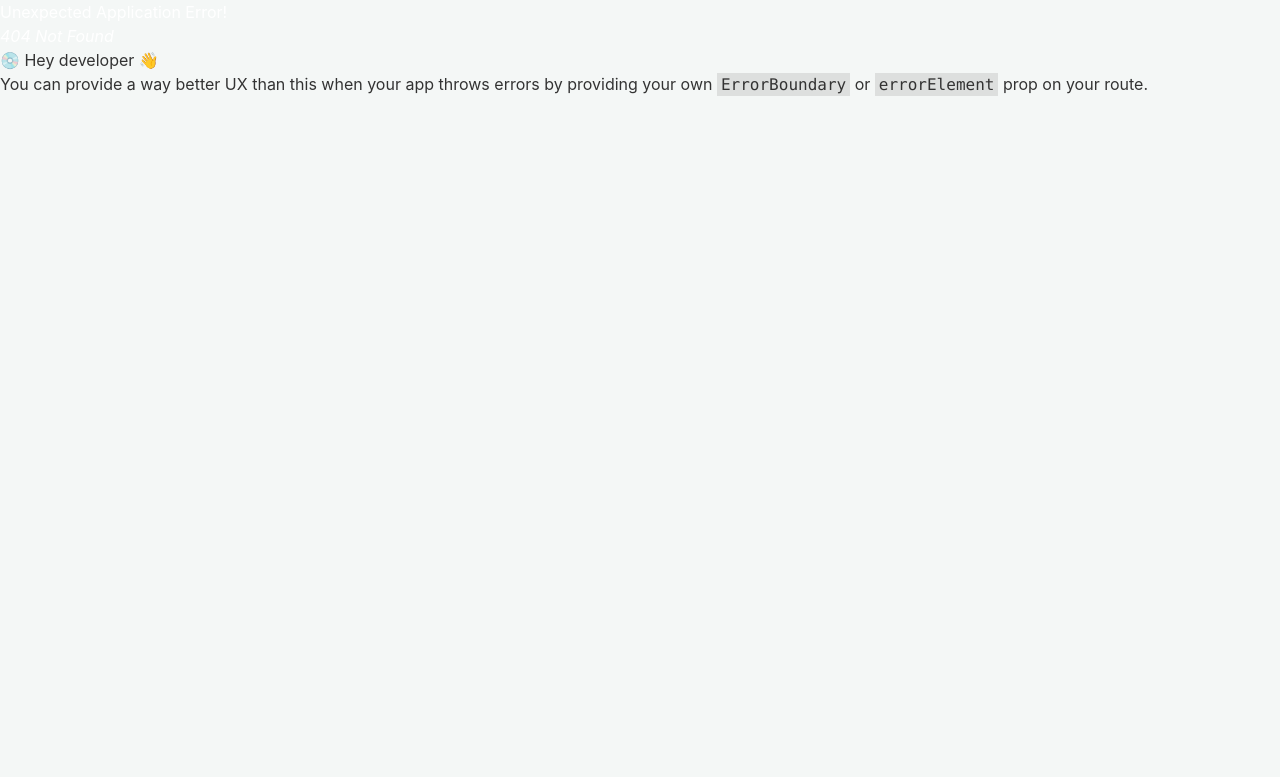
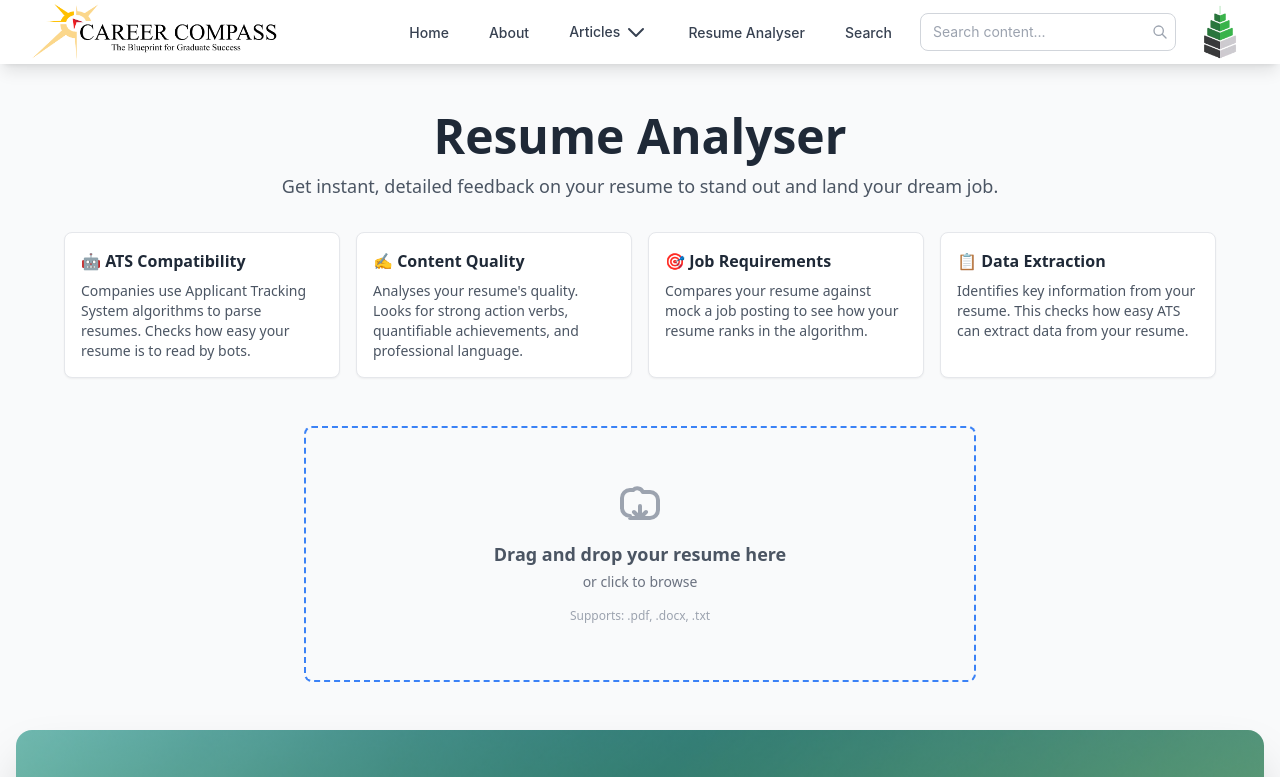
Before and after one commit to lachho/blog, a React (Create React App) app: page /resume-analyser/unlocked in a window 1280 px wide. Before the commit this address had no page. Shown: the top 777 px of the page. Built offline with nearby package versions, Linux system fonts and the light colour scheme.

Commit message:
added backdoor for analyser

```diff
--- a/src/App.js
+++ b/src/App.js
@@ -67,6 +67,10 @@ const router = createBrowserRouter([
       {
         path: "resume-analyser",
         element: <MainPage />
+      },
+      {
+        path: "resume-analyser/unlocked",
+        element: <MainPage bypassUnderConstruction />
       },
       {
         path: "job-description",
--- a/src/components/resume-analyser/AnalysisDashboard.js
+++ b/src/components/resume-analyser/AnalysisDashboard.js
@@ -26,7 +26,7 @@ const AnalysisDashboard = ({ results }) => {
   const { overall, ats, content, sections } = results;
 
   return (
-    <div className="mt-8">
+    <div className="mt-8 px-4 md:px-16">
       <h2 className="text-3xl font-bold text-center text-gray-800">Your Analysis is Ready</h2>
 
       {/* Overall Score Section */}
--- a/src/components/resume-analyser/FileUpload.js
+++ b/src/components/resume-analyser/FileUpload.js
@@ -1,6 +1,6 @@
 import React from 'react';
 
-const FileUpload = ({ onFileSelect, disabled }) => {
+const FileUpload = ({ onFileSelect }) => {
   const handleFileChange = (event) => {
     const files = event.target.files;
     if (files && files.length > 0) {
@@ -12,7 +12,9 @@ const FileUpload = ({ onFileSelect, disabled }) => {
     <div className="w-full max-w-2xl mx-auto">
         <label
             htmlFor="file-upload"
-            className={`relative flex flex-col items-center justify-center w-full h-64 border-2 border-dashed rounded-lg cursor-pointer bg-gray-50 hover:bg-gray-100 ${disabled ? 'border-gray-300' : 'border-blue-500'}`}
+            className={
+              "relative flex flex-col items-center justify-center w-full h-64 border-2 border-dashed rounded-lg cursor-pointer bg-gray-50 hover:bg-gray-100 border-blue-500"
+            }
         >
             <div className="text-center">
                 <svg className="w-12 h-12 mx-auto text-gray-400" fill="none" stroke="currentColor" viewBox="0 0 24 24" xmlns="http://www.w3.org/2000/svg"><path strokeLinecap="round" strokeLinejoin="round" strokeWidth="2" d="M7 16a4 4 0 01-4-4V7a4 4 0 014-4h1.586A3 3 0 0113.414 4H17a4 4 0 014 4v5a4 4 0 01-4 4H7z"></path><path strokeLinecap="round" strokeLinejoin="round" strokeWidth="2" d="M12 11v6m0 0l-3-3m3 3l3-3"></path></svg>
@@ -28,7 +30,6 @@ const FileUpload = ({ onFileSelect, disabled }) => {
                 className="hidden"
                 accept=".pdf,.docx,.txt"
                 onChange={handleFileChange}
-                disabled={disabled}
             />
         </label>
     </div>
--- a/src/components/resume-analyser/MainPage.js
+++ b/src/components/resume-analyser/MainPage.js
@@ -5,10 +5,14 @@ import Footer from '../info-site/Footer';
 import ExportButtons from './ExportButtons';
 import UnderConstruction from './UnderConstruction';
 import PDCAdvertisement from '../info-site/common/PDCAdvertisement';
+import { parseFile } from '../../utils/fileParser';
+import { analyseResume } from '../../utils/resumeAnalyser';
 
-const MainPage = () => {
+const MainPage = ({ bypassUnderConstruction = false }) => {
   const [analysisResults, setAnalysisResults] = useState(null);
   const [showModal, setShowModal] = useState(false);
+  const [loading, setLoading] = useState(false);
+  const [error, setError] = useState(null);
 
   const handleInteraction = (e) => {
     e.preventDefault();
@@ -17,21 +21,36 @@ const MainPage = () => {
   };
 
   const handleFileSelect = async (files) => {
-    handleInteraction({ preventDefault: () => {}, stopPropagation: () => {} });
+    setError(null);
+    setLoading(true);
+    setAnalysisResults(null);
+    try {
+      const parsingResult = await parseFile(files[0]);
+      const results = await analyseResume(parsingResult);
+      setAnalysisResults(results);
+    } catch (err) {
+      setError(typeof err === 'string' ? err : 'Failed to analyse resume.');
+    } finally {
+      setLoading(false);
+    }
   };
 
   return (
     <div className="bg-gray-50 min-h-screen font-sans flex flex-col relative">
       {/* Interactive Overlay */}
-      <div
-        className="absolute inset-0 z-40 cursor-pointer pointer-events-auto"
-        onClick={handleInteraction}
-      />
+      {!bypassUnderConstruction && (
+        <div
+          className="absolute inset-0 z-40 cursor-pointer pointer-events-auto"
+          onClick={handleInteraction}
+        />
+      )}
 
       {/* Under Construction Modal */}
-      <UnderConstruction isOpen={showModal} onClose={() => setShowModal(false)} />
+      {!bypassUnderConstruction && (
+        <UnderConstruction isOpen={showModal} onClose={() => setShowModal(false)} />
+      )}
 
-      <div className="container mx-auto px-4 py-8 md:py-12 flex-grow relative z-30 pointer-events-none">
+      <div className="container mx-auto px-4 py-8 md:py-12 flex-grow relative z-30">
 
         <header className="text-center mb-8 md:mb-12">
           <h1 className="text-4xl md:text-5xl font-extrabold text-gray-800">
@@ -66,8 +85,17 @@ const MainPage = () => {
         </header>
 
         <main>
-          {!analysisResults && (
-            <FileUpload onFileSelect={handleFileSelect} disabled={false} />
+          {error && (
+            <div className="text-red-600 text-center mb-4 font-semibold">{error}</div>
+          )}
+          {loading && (
+            <div className="text-center text-lg text-gray-700 my-8">
+              <p className="mt-4 text-lg font-semibold text-gray-700">Analysing your resume...</p>
+              <p className="text-gray-500">This might take a moment.</p>
+            </div>
+          )}
+          {!analysisResults && !loading && (
+            <FileUpload onFileSelect={handleFileSelect} />
           )}
 
           {analysisResults && (
@@ -80,6 +108,7 @@ const MainPage = () => {
               <div className="text-center mt-8">
                   <button
                     onClick={() => {
+                      window.scrollTo({ top: 0, behavior: 'smooth' });
                       setAnalysisResults(null);
                     }}
                     className="px-8 py-3 bg-blue-600 text-white font-bold rounded-lg hover:bg-blue-700 transition-colors"
```
